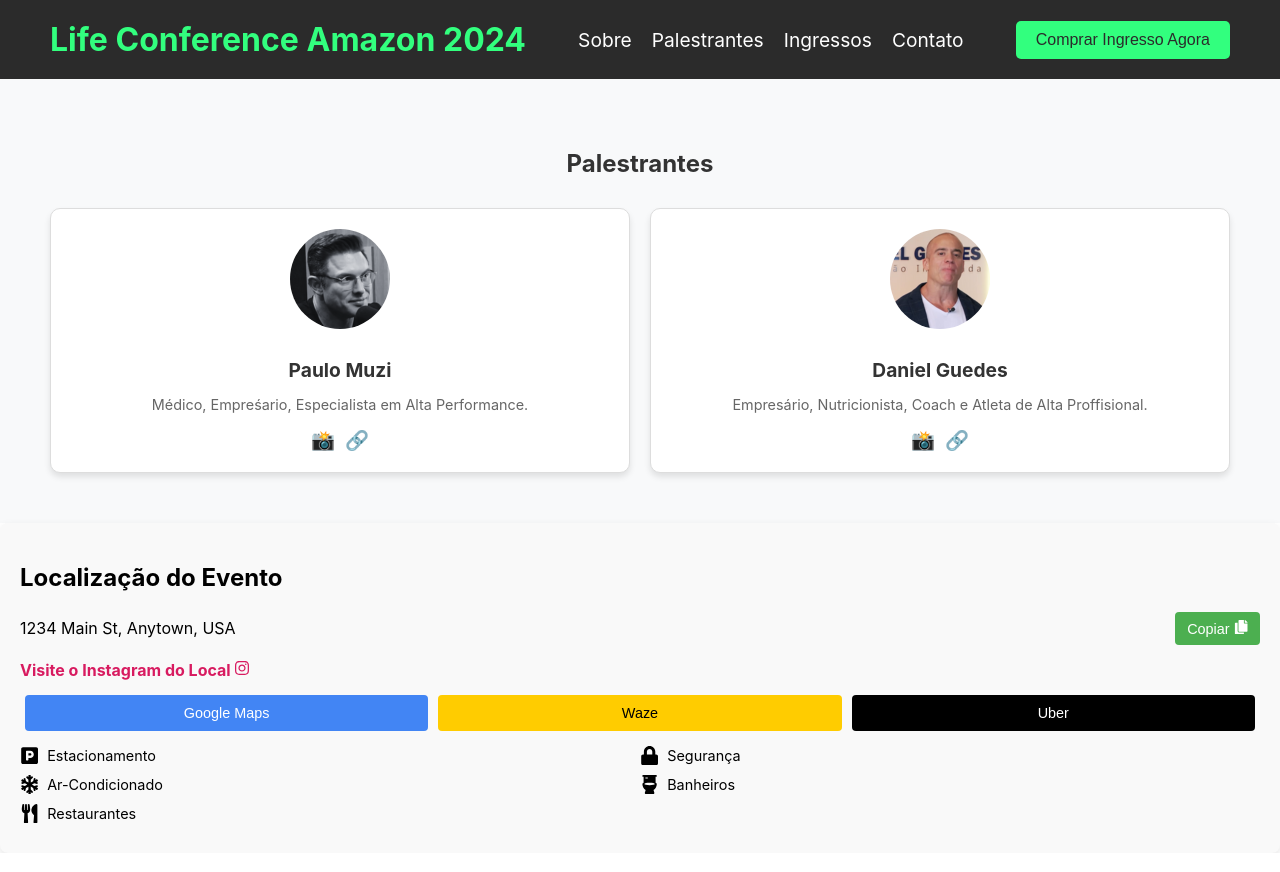
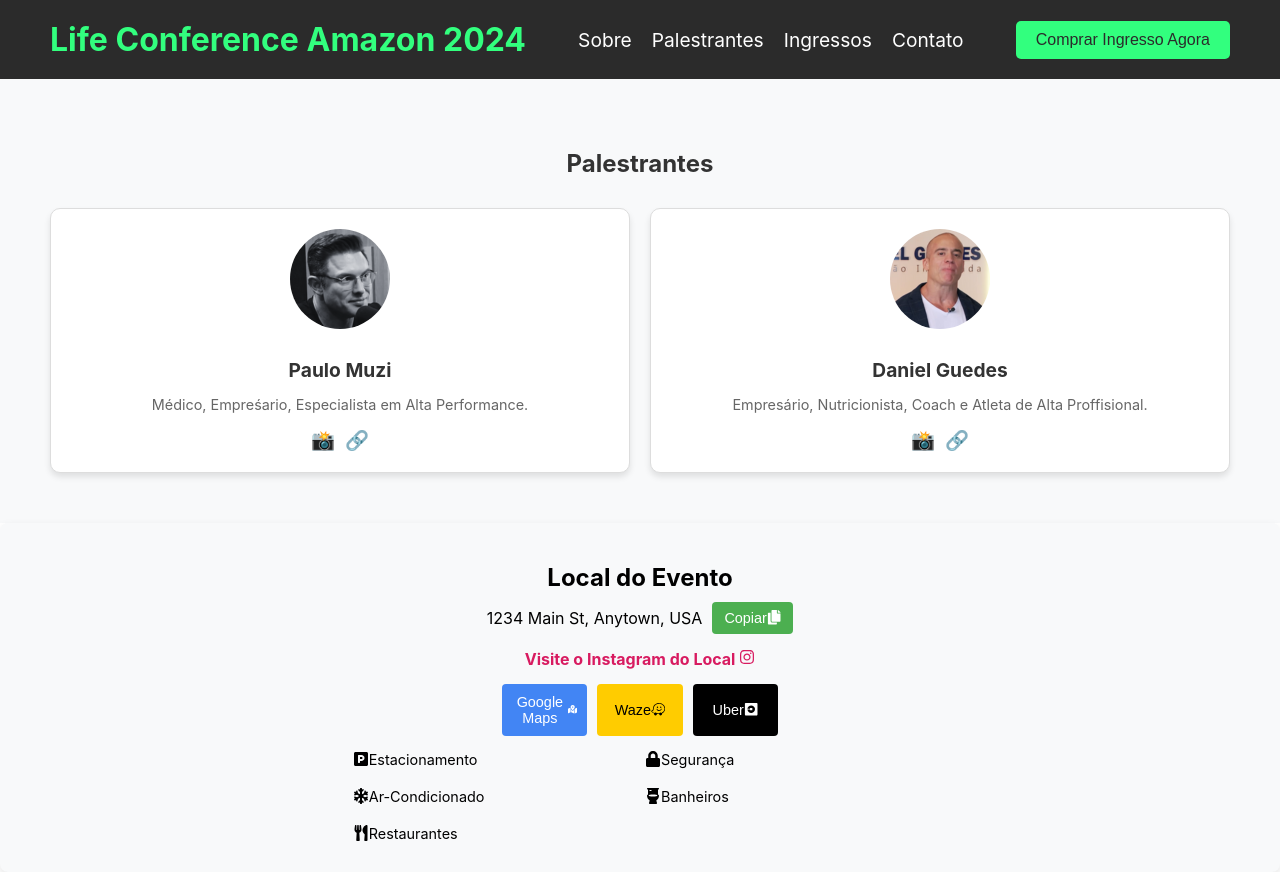
Before and after one commit to aleworkout/life-conference-poc, a React (Create React App) app in the folder life-conference-poc/: page / in a window 1280 px wide. Built offline with nearby package versions, Linux system fonts and the light colour scheme.

Commit message:
trabalhando no Event Location

```diff
--- a/life-conference-poc/src/components/EventLocation/EventLocation.css
+++ b/life-conference-poc/src/components/EventLocation/EventLocation.css
@@ -1,25 +1,32 @@
+
 .event-location {
     padding: 20px;
-    background-color: #f9f9f9;
+    background-color: #f8f9fa;
     border-radius: 8px;
     box-shadow: 0px 4px 10px rgba(0, 0, 0, 0.1);
     /* margin: 20px 0; */
+    display: flex;
+    flex-direction: column;
+    align-items: center;
+    justify-content: center;
 }
 
 .event-location h2 {
-    font-size: 1.5em;
-    /* margin-bottom: 10px; */
+    margin-bottom: 10px;
+    text-align: center;
 }
 
 .event-address {
     display: flex;
     align-items: center;
     margin-bottom: 15px;
+    justify-content: center;
 }
 
 .event-address span {
     flex: 1;
     font-size: 1em;
+    text-align: center;
 }
 
 .copy-button {
@@ -31,6 +38,9 @@
     cursor: pointer;
     margin-left: 10px;
     font-size: 0.9em;
+    display: flex;
+    align-items: center;
+    justify-content: center;
 }
 
 .instagram-link {
@@ -40,12 +50,14 @@
     color: #d81b60;
     text-decoration: none;
     font-weight: bold;
+    text-align: center;
 }
 
 .navigation-buttons {
     display: flex;
     justify-content: space-between;
     margin-bottom: 15px;
+    align-items: center;
 }
 
 .navigation-buttons button {
@@ -56,26 +68,40 @@
     border: none;
     border-radius: 4px;
     cursor: pointer;
+    display: flex;
+    align-items: center;
+    justify-content: center;
 }
 
 .google-maps {
     background-color: #4285f4;
     color: white;
+    display: flex;
+    align-items: center;
+    justify-content: center;
 }
 
 .waze {
     background-color: #ffcc00;
     color: black;
+    display: flex;
+    align-items: center;
+    justify-content: center;
 }
 
 .uber {
     background-color: #000000;
     color: white;
+    display: flex;
+    align-items: center;
+    justify-content: center;
 }
 
 .benefits {
     display: flex;
     flex-wrap: wrap;
+    align-items: center;
+    justify-content: center;
 }
 
 .benefit {
@@ -83,6 +109,7 @@
     display: flex;
     align-items: center;
     margin-bottom: 10px;
+    justify-content: center;
 }
 
 .benefit svg {
@@ -92,4 +119,5 @@
 
 .benefit-text {
     font-size: 0.9em;
+    text-align: center;
 }
--- a/life-conference-poc/src/components/EventLocation/EventLocation.js
+++ b/life-conference-poc/src/components/EventLocation/EventLocation.js
@@ -1,46 +1,156 @@
+// Importações necessárias
 import React from 'react';
-import { FaInstagram, FaCopy } from 'react-icons/fa';
-import './EventLocation.css';
+import styled from 'styled-components';
+import { FaInstagram, FaCopy, FaMapMarkedAlt, FaWaze, FaUber } from 'react-icons/fa';
 
+// Estilização do container principal
+const EventLocationContainer = styled.div`
+  padding: 20px;
+  background-color: #f8f9fa;
+  border-radius: 8px;
+  box-shadow: 0px 4px 10px rgba(0, 0, 0, 0.1);
+  display: flex;
+  flex-direction: column;
+  align-items: center;
+  justify-content: center;
+`;
+
+// Estilização do título
+const Title = styled.h2`
+  margin-bottom: 10px;
+  text-align: center;
+`;
+
+// Estilização do endereço
+const Address = styled.div`
+  display: flex;
+  align-items: center;
+  margin-bottom: 15px;
+  justify-content: center;
+`;
+
+// Estilização do texto do endereço
+const AddressSpan = styled.span`
+  flex: 1;
+  font-size: 1em;
+  text-align: center;
+`;
+
+// Estilização do botão de copiar
+const CopyButton = styled.button`
+  padding: 8px 12px;
+  background-color: #4caf50;
+  color: white;
+  border: none;
+  border-radius: 4px;
+  cursor: pointer;
+  margin-left: 10px;
+  font-size: 0.9em;
+  display: flex;
+  align-items: center;
+  justify-content: center;
+`;
+
+// Estilização do link do Instagram
+const InstagramLink = styled.a`
+  display: block;
+  margin-bottom: 15px;
+  font-size: 1em;
+  color: #d81b60;
+  text-decoration: none;
+  font-weight: bold;
+  text-align: center;
+`;
+
+// Estilização dos botões de navegação
+const NavigationButtons = styled.div`
+  display: flex;
+  justify-content: space-between;
+  margin-bottom: 15px;
+  align-items: stretch;
+`;
+
+// Estilização de cada botão de navegação
+const NavigationButton = styled.button`
+  flex: 1;
+  margin: 0 5px;
+  padding: 10px;
+  font-size: 0.9em;
+  border: none;
+  border-radius: 4px;
+  cursor: pointer;
+  display: flex;
+  align-items: center;
+  justify-content: center;
+  background-color: ${props => props.bgColor || '#fff'};
+  color: ${props => props.color || '#000'};
+  min-height: 50px;
+`;
+
+// Estilização do container de benefícios
+const BenefitsContainer = styled.div`
+  display: flex;
+  flex-wrap: wrap;
+  justify-content: center;
+  align-items: center;
+  gap: 10px;
+`;
+
+// Estilização de cada benefício
+const Benefit = styled.div`
+  flex: 1 0 48%;
+  display: flex;
+  align-items: center;
+  margin-bottom: 10px;
+`;
+
+// Estilização do texto do benefício
+const BenefitText = styled.span`
+  font-size: 0.9em;
+`;
+
+// Componente EventLocation
 const EventLocation = ({ address, instagram, benefits }) => {
+  // Função para copiar o endereço
   const handleCopy = () => {
     navigator.clipboard.writeText(address);
     alert('Endereço copiado para o clipboard!');
   };
 
   return (
-    <div className="event-location">
-      <h2>Localização do Evento</h2>
-      <div className="event-address">
-        <span>{address}</span>
-        <button className="copy-button" onClick={handleCopy}>
+    <EventLocationContainer>
+      <Title>Local do Evento</Title>
+      <Address>
+        <AddressSpan>{address}</AddressSpan>
+        <CopyButton onClick={handleCopy}>
           Copiar <FaCopy />
-        </button>
-      </div>
-      <a href={instagram} target="_blank" rel="noopener noreferrer" className="instagram-link">
+        </CopyButton>
+      </Address>
+      <InstagramLink href={instagram} target="_blank" rel="noopener noreferrer">
         Visite o Instagram do Local <FaInstagram />
-      </a>
-      <div className="navigation-buttons">
-        <button className="google-maps" onClick={() => window.open(`https://www.google.com/maps/search/?api=1&query=${encodeURIComponent(address)}`, '_blank')}>
-          Google Maps
-        </button>
-        <button className="waze" onClick={() => window.open(`https://waze.com/ul?ll=${encodeURIComponent(address)}&navigate=yes`, '_blank')}>
-          Waze
-        </button>
-        <button className="uber" onClick={() => window.open(`https://m.uber.com/ul/?action=setPickup&client_id=<CLIENT_ID>&pickup=my_location&dropoff[formatted_address]=${encodeURIComponent(address)}`, '_blank')}>
-          Uber
-        </button>
-      </div>
-      <div className="benefits">
+      </InstagramLink>
+      <NavigationButtons>
+        <NavigationButton bgColor="#4285f4" color="white" onClick={() => window.open(`https://www.google.com/maps/search/?api=1&query=${encodeURIComponent(address)}`, '_blank')}>
+          Google Maps <FaMapMarkedAlt />
+        </NavigationButton>
+        <NavigationButton bgColor="#ffcc00" color="black" onClick={() => window.open(`https://www.waze.com/ul?ll=${encodeURIComponent(address)}&navigate=yes`, '_blank')}>
+          Waze <FaWaze />
+        </NavigationButton>
+        <NavigationButton bgColor="black" color="white" onClick={() => window.open(`https://m.uber.com/ul/?action=setPickup&pickup=my_location&dropoff[formatted_address]=${encodeURIComponent(address)}`, '_blank')}>
+          Uber <FaUber />
+        </NavigationButton>
+      </NavigationButtons>
+      <BenefitsContainer>
         {benefits.map((benefit, index) => (
-          <div className="benefit" key={index}>
+          <Benefit key={index}>
             {benefit.icon}
-            <span className="benefit-text">{benefit.text}</span>
-          </div>
+            <BenefitText>{benefit.text}</BenefitText>
+          </Benefit>
         ))}
-      </div>
-    </div>
+      </BenefitsContainer>
+    </EventLocationContainer>
   );
 };
 
+// Exportação do componente
 export default EventLocation;
```
Lines whose indentation alone changed are shown as unchanged.
